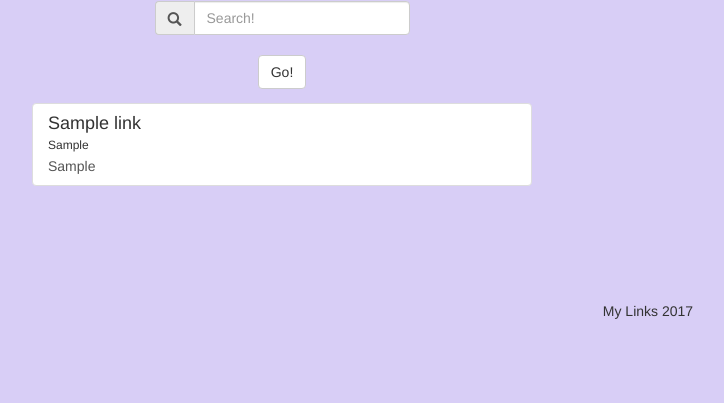
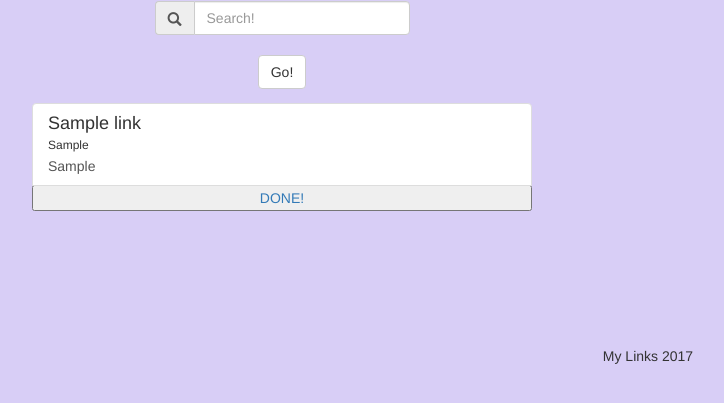
Before and after one commit to brunomecca/articles, a PHP site: page /index.php in a window 1280 px wide. Shown: the part 271-674 px from the top of the page, without its empty margins (358-1082 px from the left). Run offline with PHP 8.4, Linux system fonts and the light colour scheme; the visitor is signed in with stand-in values (Sample User, id 1); tables that the repository leaves empty or names only in its code hold one stand-in row (values such as "Sample post").

Commit message:
adição da funcionalidade de remoção de leituras

```diff
--- a/controller/HomeController.php
+++ b/controller/HomeController.php
@@ -1,16 +1,25 @@
 <?php
 	class HomeController{
 		public function init(){
-	        $this->home();
+			if(isset($_GET['done']) && isset($_SESSION['id'])){
+				if($_SESSION['id'] == PesquisaDAO::returnIdUser($_GET['done']))
+					$this->remove($_GET['done']);
+			}
+			else
+	        	$this->home();
 	    }
 
 		public function home(){
 			require "view/header.php";
+			$consulta = False;
 			if(isset($_GET['pesquisa'])){
-				if(isset($_SESSION['id']))
+				if(isset($_SESSION['id'])){
 					$consulta = PesquisaDAO::pesquisaUser($_GET['pesquisa'], $_SESSION['id']);
-				else
+				}
+				else{
 					$consulta = PesquisaDAO::pesquisar($_GET['pesquisa']);
+
+				}
 				require "view/midPesquisa.php";
 			}
 			else{
@@ -20,5 +29,11 @@
 			}
 			require "view/bottom.php";
 		}
+
+		function remove($id){
+			PesquisaDAO::remove($id);
+			echo "<script>alert('Success!');</script>";
+			$this->home();
+		}
 	}
 ?>
--- a/controller/UserController.php
+++ b/controller/UserController.php
@@ -3,7 +3,6 @@
 		public function init(){
 			if(!isset($_SESSION['usuario']))
 				header("Location:index.php");
-
 			$this->addLink();
 		}
 
@@ -26,5 +25,6 @@
 					echo "<script>alert('Error!');</script>";
 			}
 		}
+
 	}
 ?>
--- a/css/style.css
+++ b/css/style.css
@@ -16,3 +16,7 @@ body{
 	width:100px;
 	height:150px;
 }
+
+.button{
+	width:500px;
+}
--- a/index.php
+++ b/index.php
@@ -20,6 +20,9 @@
 	else if(isset($_GET['page']) == 'link'){
 		$controller = new UserController();
 	}
+	if(isset($_GET['done'])){
+		$controller = new HomeController();
+	}
 	if(isset($_GET['pesquisa'])){
 		$controller = new HomeController();
 	}
--- a/model/PesquisaDAO.php
+++ b/model/PesquisaDAO.php
@@ -16,11 +16,10 @@
 				return False;
 		}
 
-		public static function pesquisaUser($mensagem,$id){
+		public static function pesquisaUser($mensagem,$id2){
 			require "connect.php";
 			//$consulta = mysqli_query($link,"SELECT * FROM links WHERE nome LIKE %'$mensagem'% OR categoria LIKE %'$mensagem'%");
-			$id = intval($id);
-			$consulta = mysqli_query($link, "SELECT * FROM links WHERE nome LIKE '%{$mensagem}%' OR categoria LIKE '%{$mensagem}%' AND idUser = '$id' ORDER BY id DESC");
+			$consulta = mysqli_query($link, "SELECT * FROM links WHERE idUser = '$id2' AND (nome LIKE '%{$mensagem}%' OR categoria LIKE '%{$mensagem}%') ORDER BY id DESC");
 			return $consulta;
 		}
 
@@ -32,5 +31,17 @@
 			else
 				return False;
 		}
+
+		public static function remove($id){
+			require "connect.php";
+			$consulta = mysqli_query($link,"DELETE FROM links WHERE id = '$id'");
+		}
+
+		public static function returnIdUser($id){
+			require "connect.php";
+			$consulta = mysqli_query($link,"SELECT idUser FROM links WHERE id = '$id'");
+			$a = mysqli_fetch_array($consulta);
+			return $a['idUser'];
+		}
 	}
 ?>
--- a/view/mid.php
+++ b/view/mid.php
@@ -23,12 +23,16 @@
 			foreach($consulta as $link){
 ?>
 				<div class="post-link">
+
 					<a href="<?php echo $link['link'];?>" class="list-group-item">
+
 						<h4 class="list-group-item-heading"><?php echo $link['nome'];?></h4>
 						<h6 class="list-group-item-heading"><?php echo $link['data'];?></h6>
 						<p class="list-group-item-text"><?php echo $link['categoria'];?></p>
 
 					</a>
+					<a href="?done=<?php echo $link['id'];?>"><button type="button" class="button">DONE!</button></a>
+					<br><br>
 				</div>
 
 <?php
```
